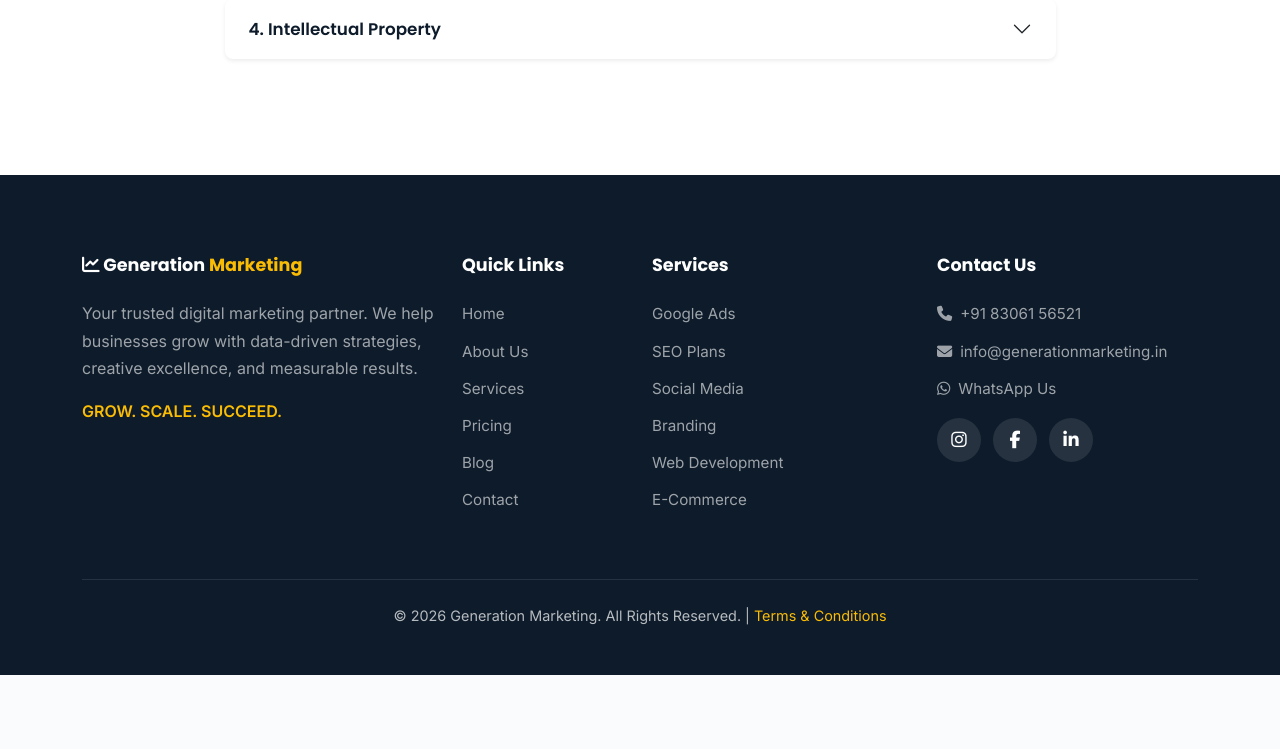
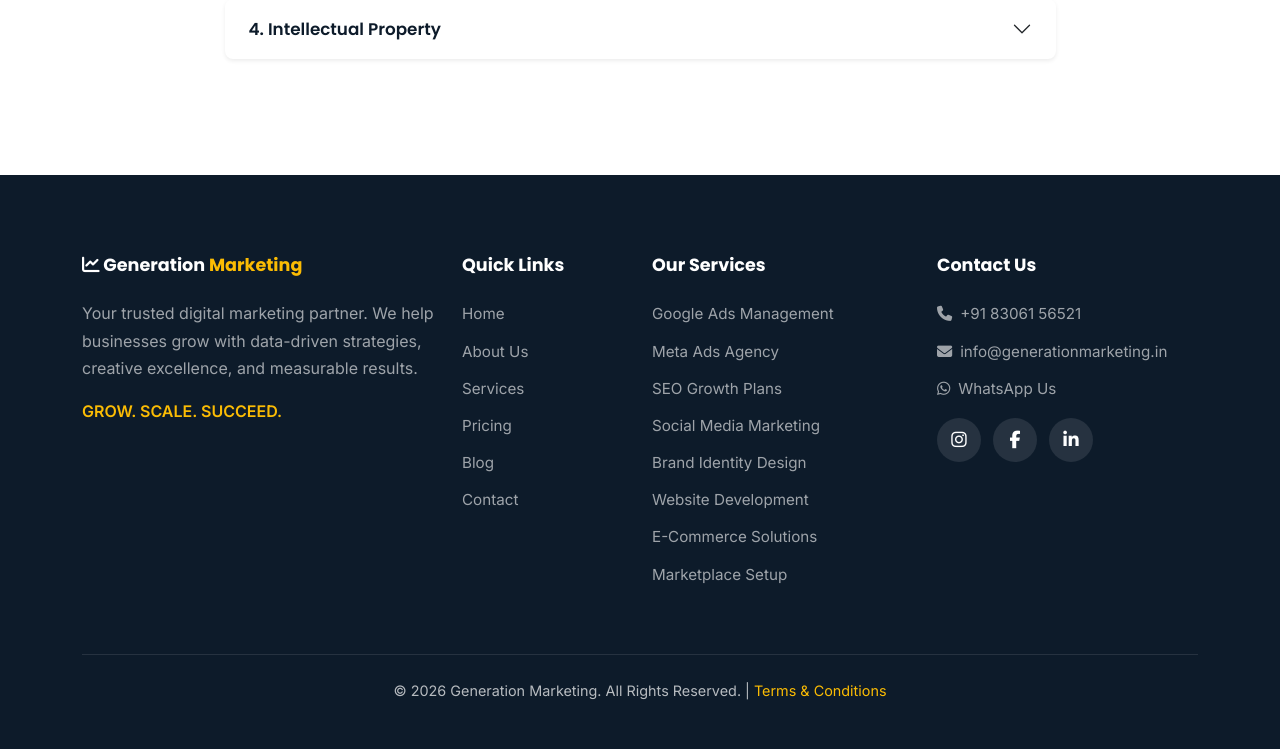
Before and after one commit to pashaarshad/Generation-Marketing, a PHP site: page /index.php in a window 1280 px wide, after a click on "1. Service Agreement". Shown: the part 5369-6118 px from the top of the page. Before the commit the page ends 6044 px from the top, so only its background shows below. Run offline with PHP 8.4, Linux system fonts and the light colour scheme.

Commit message:
feat(seo): Advanced global SEO - SSR service pages, keyword matrix, rich schemas, deep sitemap
- Refactored service-details.php to full server-side rendering (SSR) for crawler indexing
- Added page-specific primary/secondary/LSI keywords to all 8 PHP pages
- Enhanced schema-markup.php with FAQPage, BreadcrumbList, ProfessionalService, ContactPoint
- Expanded sitemap.xml with all 13 individual service detail URLs for deep indexing
- Enhanced robots.txt with explicit allow/disallow for all crawlers + crawl-delay
- Added advanced SEO meta tags: geo.region, ICBM, hreflang, theme-color, dns-prefetch
- Upgraded footer with keyword-rich anchor text for internal link equity
- Updated typewriter words to use high-intent SEO phrases
- Dynamic programmatic keyword generation for blog detail pages
- Added marketing growth chart asset

```diff
--- a/includes/footer.php
+++ b/includes/footer.php
@@ -25,14 +25,16 @@
                     </ul>
                 </div>
                 <div class="col-6 col-lg-3">
-                    <h5>Services</h5>
+                    <h5>Our Services</h5>
                     <ul class="footer-links">
-                        <li><a href="service-details.php?id=google-ads-package">Google Ads</a></li>
-                        <li><a href="service-details.php?id=growth-seo-plan">SEO Plans</a></li>
-                        <li><a href="service-details.php?id=smm-standard-package">Social Media</a></li>
-                        <li><a href="service-details.php?id=premium-brand-system">Branding</a></li>
-                        <li><a href="service-details.php?id=growth-website-plan">Web Development</a></li>
-                        <li><a href="service-details.php?id=ecommerce-website-setup">E-Commerce</a></li>
+                        <li><a href="service-details.php?id=google-ads-package" title="Google Ads Management Agency">Google Ads Management</a></li>
+                        <li><a href="service-details.php?id=meta-ad-package" title="Meta Facebook Instagram Ad Agency">Meta Ads Agency</a></li>
+                        <li><a href="service-details.php?id=growth-seo-plan" title="Expert SEO Plans India">SEO Growth Plans</a></li>
+                        <li><a href="service-details.php?id=smm-standard-package" title="Social Media Marketing Agency">Social Media Marketing</a></li>
+                        <li><a href="service-details.php?id=premium-brand-system" title="Premium Branding Design">Brand Identity Design</a></li>
+                        <li><a href="service-details.php?id=growth-website-plan" title="Custom Website Development">Website Development</a></li>
+                        <li><a href="service-details.php?id=ecommerce-website-setup" title="E-Commerce Store Setup">E-Commerce Solutions</a></li>
+                        <li><a href="service-details.php?id=starter-marketplace-setup" title="Marketplace Listing Setup">Marketplace Setup</a></li>
                     </ul>
                 </div>
                 <div class="col-lg-3">
--- a/includes/header.php
+++ b/includes/header.php
@@ -67,6 +67,25 @@ if (!empty($query_parts)) {
     <meta name="twitter:description" content="<?php echo htmlspecialchars($page_desc); ?>">
     <meta name="twitter:image" content="<?php echo $protocol . "://" . $host; ?>/assets/logo.png">
 
+    <!-- Advanced SEO & Trust Signals -->
+    <meta name="author" content="Generation Marketing">
+    <meta name="publisher" content="Generation Marketing">
+    <meta name="geo.region" content="IN-RJ">
+    <meta name="geo.placename" content="Jaipur, Rajasthan, India">
+    <meta name="ICBM" content="26.9124, 75.7873">
+    <meta name="theme-color" content="#1a73e8">
+    <meta name="msapplication-TileColor" content="#1a73e8">
+    <meta name="apple-mobile-web-app-title" content="Generation Marketing">
+    <meta name="application-name" content="Generation Marketing">
+    <meta name="format-detection" content="telephone=yes">
+    <link rel="alternate" hreflang="en" href="<?php echo htmlspecialchars($canonical_url); ?>">
+    <link rel="alternate" hreflang="x-default" href="<?php echo htmlspecialchars($canonical_url); ?>">
+
+    <!-- Speed: DNS Prefetch & Preconnect for CDN Performance (Core Web Vitals) -->
+    <link rel="dns-prefetch" href="//cdn.jsdelivr.net">
+    <link rel="dns-prefetch" href="//cdnjs.cloudflare.com">
+    <link rel="preconnect" href="https://cdn.jsdelivr.net" crossorigin>
+
     <!-- External Stylesheets -->
     <link href="https://cdn.jsdelivr.net/npm/bootstrap@5.3.3/dist/css/bootstrap.min.css" rel="stylesheet">
     <link href="https://cdnjs.cloudflare.com/ajax/libs/font-awesome/6.5.1/css/all.min.css" rel="stylesheet">
```
